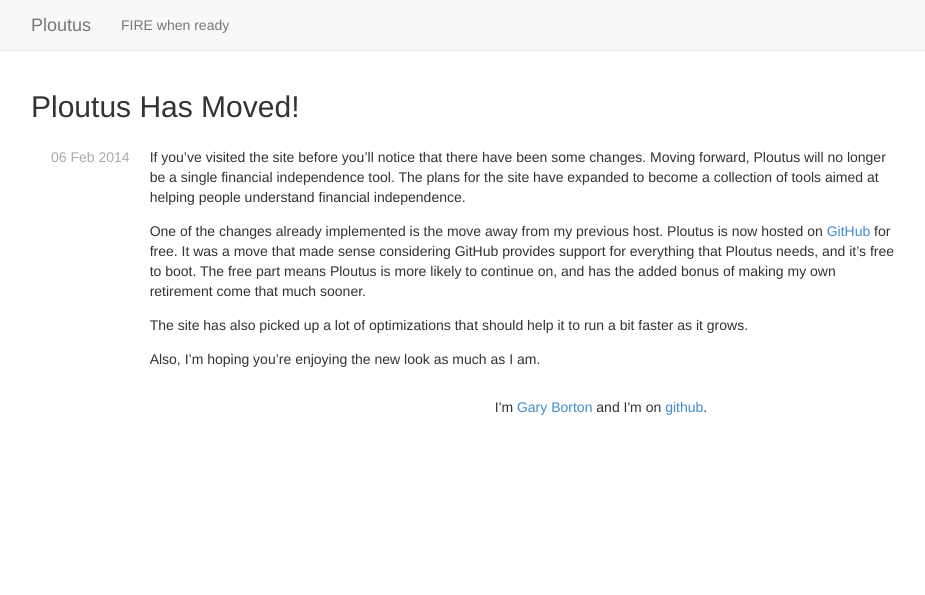
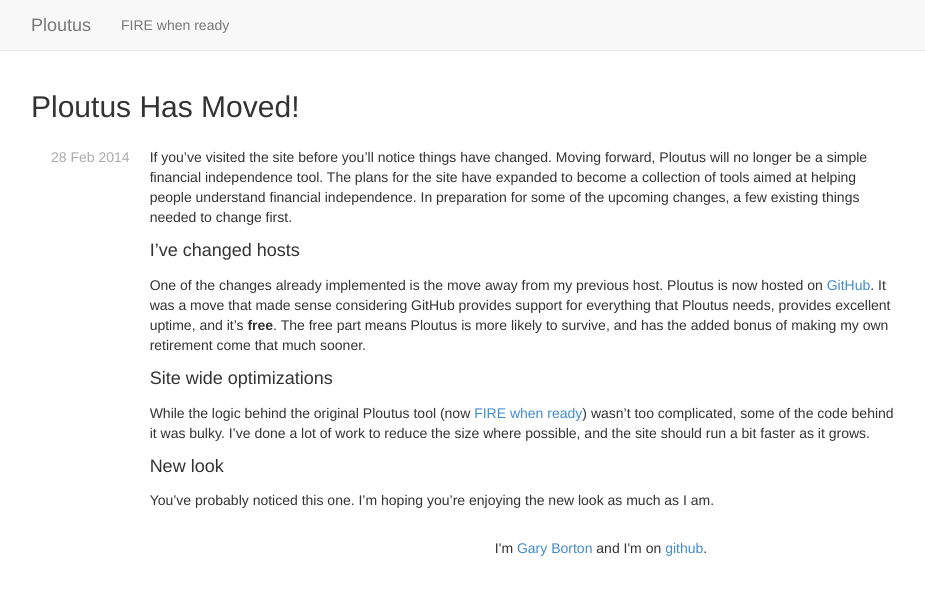
Before and after one commit to gdborton/ploutus, a Jekyll site: the page built from dist/_posts/2014-01-30-ploutus-has-moved.markdown, in a window 1280 px wide. Shown: the top 595 px of the page, without its empty margins (39-964 px from the left). Built offline with Jekyll 4.4.1, drawn with Linux system fonts in a browser that asks for light colours; Markdown is read by kramdown in place of the engine named in the settings.

Commit message:
Style and text updates.

```diff
--- a/dist/_posts/2014-01-30-ploutus-has-moved.markdown
+++ b/dist/_posts/2014-01-30-ploutus-has-moved.markdown
@@ -1,18 +1,24 @@
 ---
 layout: post
 title:  "Ploutus Has Moved!"
-date:   2014-02-06 22:57:59
+date:   2014-02-28 22:57:59
 ---
 
-If you've visited the site before you'll notice that there have been some changes.  Moving forward, Ploutus will no
-longer be a single financial independence tool.  The plans for the site have expanded to become a collection of
-tools aimed at helping people understand financial independence.
+If you've visited the site before you'll notice things have changed.  Moving forward, Ploutus will no longer be a simple
+financial independence tool.  The plans for the site have expanded to become a collection of tools aimed at helping
+people understand financial independence.  In preparation for some of the upcoming changes, a few existing things needed
+to change first.
 
+#### I've changed hosts
 One of the changes already implemented is the move away from my previous host.  Ploutus is now hosted on
-[GitHub](https://www.github.com) for free.  It was a move that made sense considering GitHub provides support for
-everything that Ploutus needs, and it's free to boot.  The free part means Ploutus is more likely to continue on, and
-has the added bonus of making my own retirement come that much sooner.
+[GitHub](https://www.github.com).  It was a move that made sense considering GitHub provides support for
+everything that Ploutus needs, provides excellent uptime, and it's **free**.  The free part means Ploutus is
+more likely to survive, and has the added bonus of making my own retirement come that much sooner.
 
-The site has also picked up a lot of optimizations that should help it to run a bit faster as it grows.
+#### Site wide optimizations
+While the logic behind the original Ploutus tool (now [FIRE when ready](/fire-when-ready)) wasn't too complicated,
+some of the code behind it was bulky.  I've done a lot of work to reduce the size where possible, and the site should
+run a bit faster as it grows.
 
-Also, I'm hoping you're enjoying the new look as much as I am.
+#### New look
+You've probably noticed this one.  I'm hoping you're enjoying the new look as much as I am.
```
Also changed, not shown: dist/fire-when-ready/views/assumptions.html (+6 -6 lines), src/_posts/2014-01-30-ploutus-has-moved.markdown (+15 -9 lines), src/fire-when-ready/views/assumptions.html (+6 -6 lines).
